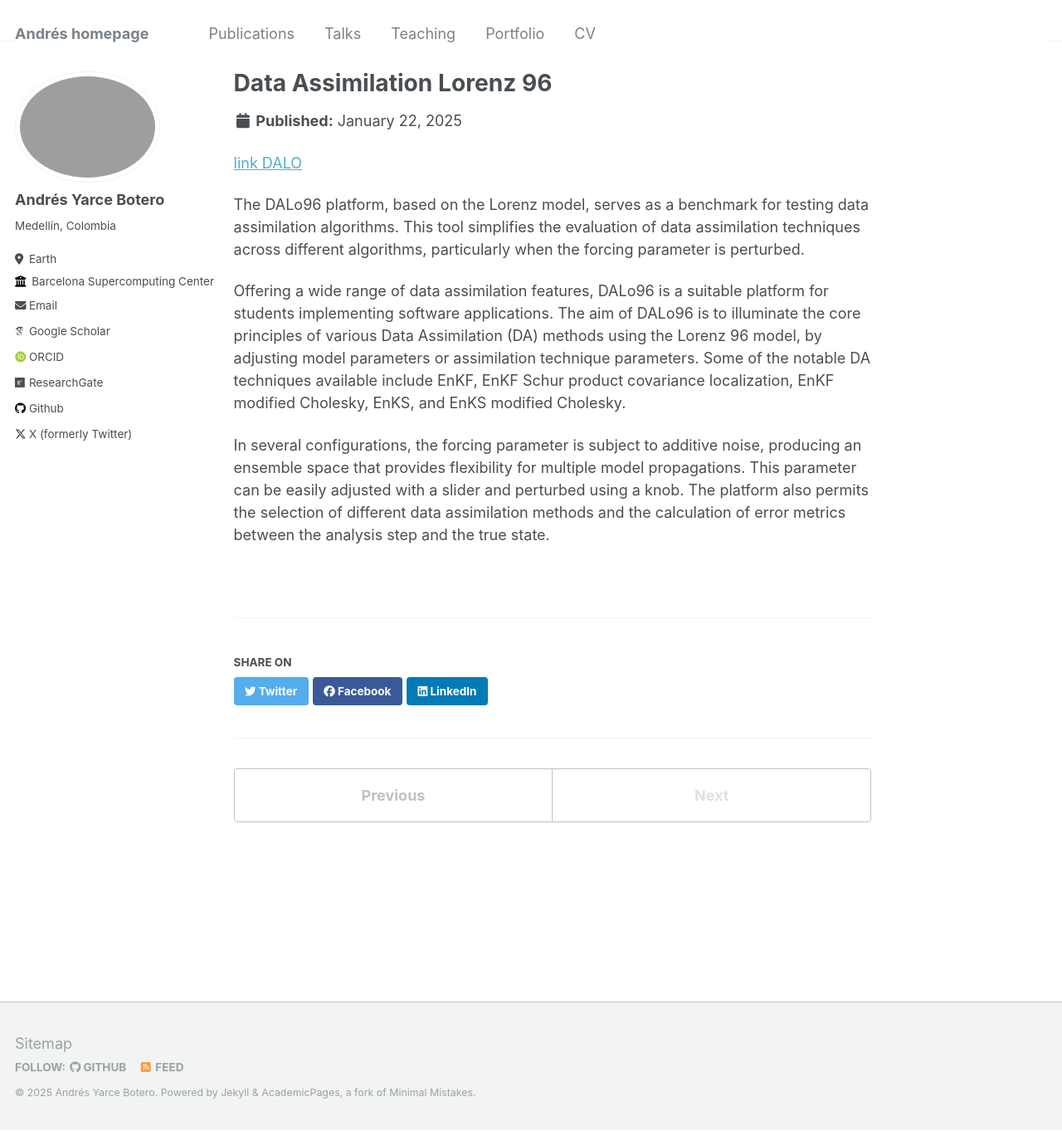
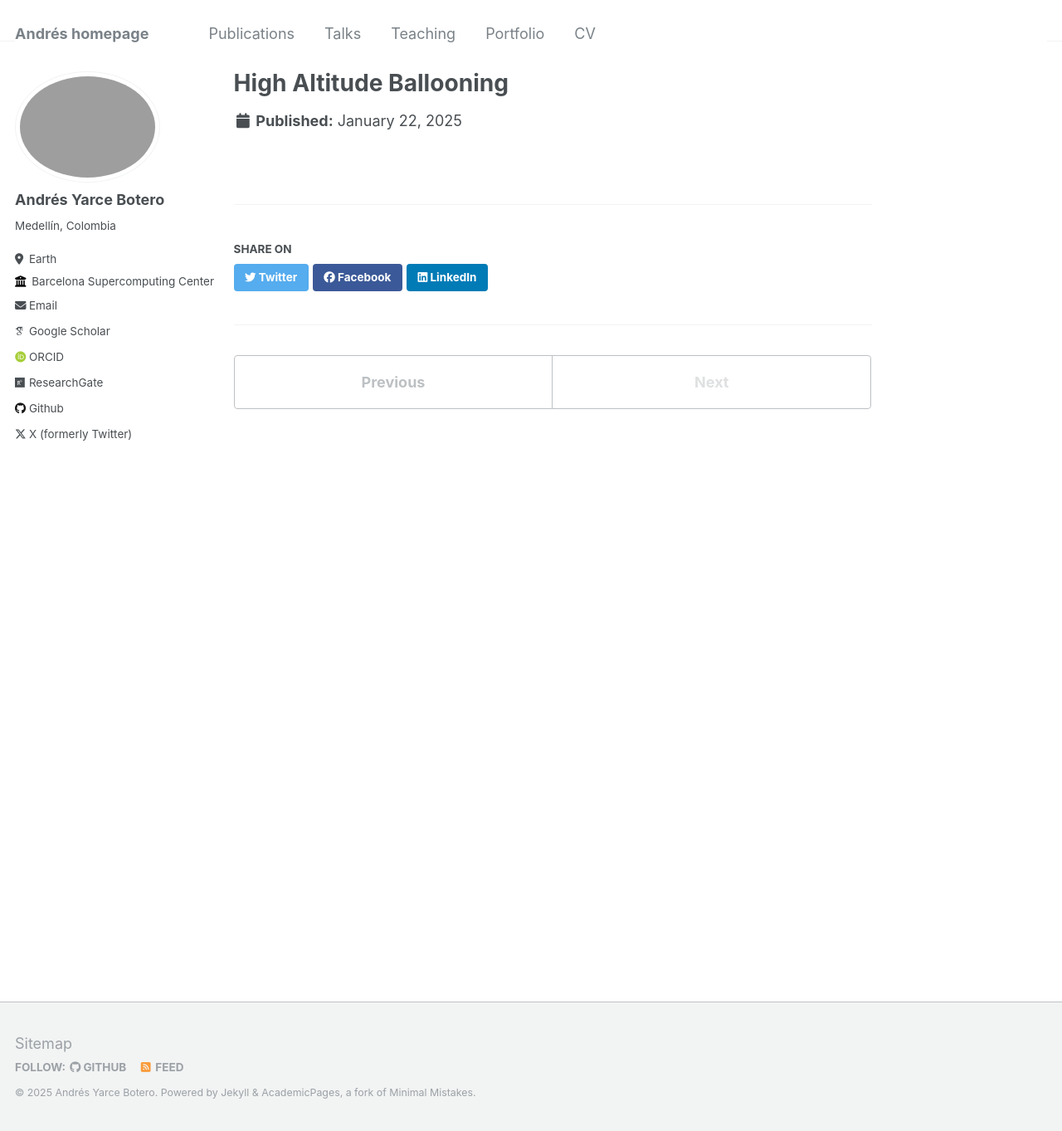
Before and after one commit to ayarceb/ayarceb.github.io, a Jekyll site: the page built from _portfolio/portfolio-4.md, in a window 1280 px wide and 1363 px high. Shown: the whole window at 83% size. Built offline with Jekyll 4.4.1, drawn with Linux system fonts in a browser that asks for light colours; some web fonts are replaced.

Commit message:
Update portfolio-4.md

```diff
--- a/_portfolio/portfolio-4.md
+++ b/_portfolio/portfolio-4.md
@@ -1,15 +1,7 @@
 ---
-title: "Data Assimilation Lorenz 96"
+title: "High Altitude Ballooning"
 excerpt: "
 [![Watch on YouTube](https://img.youtube.com/vi/NqiF1WifMtQ/0.jpg)](https://www.youtube.com/watch?v=NqiF1WifMtQ)
 "
 collection: portfolio
 ---
-
-[link DALO](https://github.com/ayarceb/DALo96)
-
-The DALo96 platform, based on the Lorenz model, serves as a benchmark for testing data assimilation algorithms. This tool simplifies the evaluation of data assimilation techniques across different algorithms, particularly when the forcing parameter is perturbed.
-
-Offering a wide range of data assimilation features, DALo96 is a suitable platform for students implementing software applications. The aim of DALo96 is to illuminate the core principles of various Data Assimilation (DA) methods using the Lorenz 96 model, by adjusting model parameters or assimilation technique parameters. Some of the notable DA techniques available include EnKF, EnKF Schur product covariance localization, EnKF modified Cholesky, EnKS, and EnKS modified Cholesky.
-
-In several configurations, the forcing parameter is subject to additive noise, producing an ensemble space that provides flexibility for multiple model propagations. This parameter can be easily adjusted with a slider and perturbed using a knob. The platform also permits the selection of different data assimilation methods and the calculation of error metrics between the analysis step and the true state.
```
